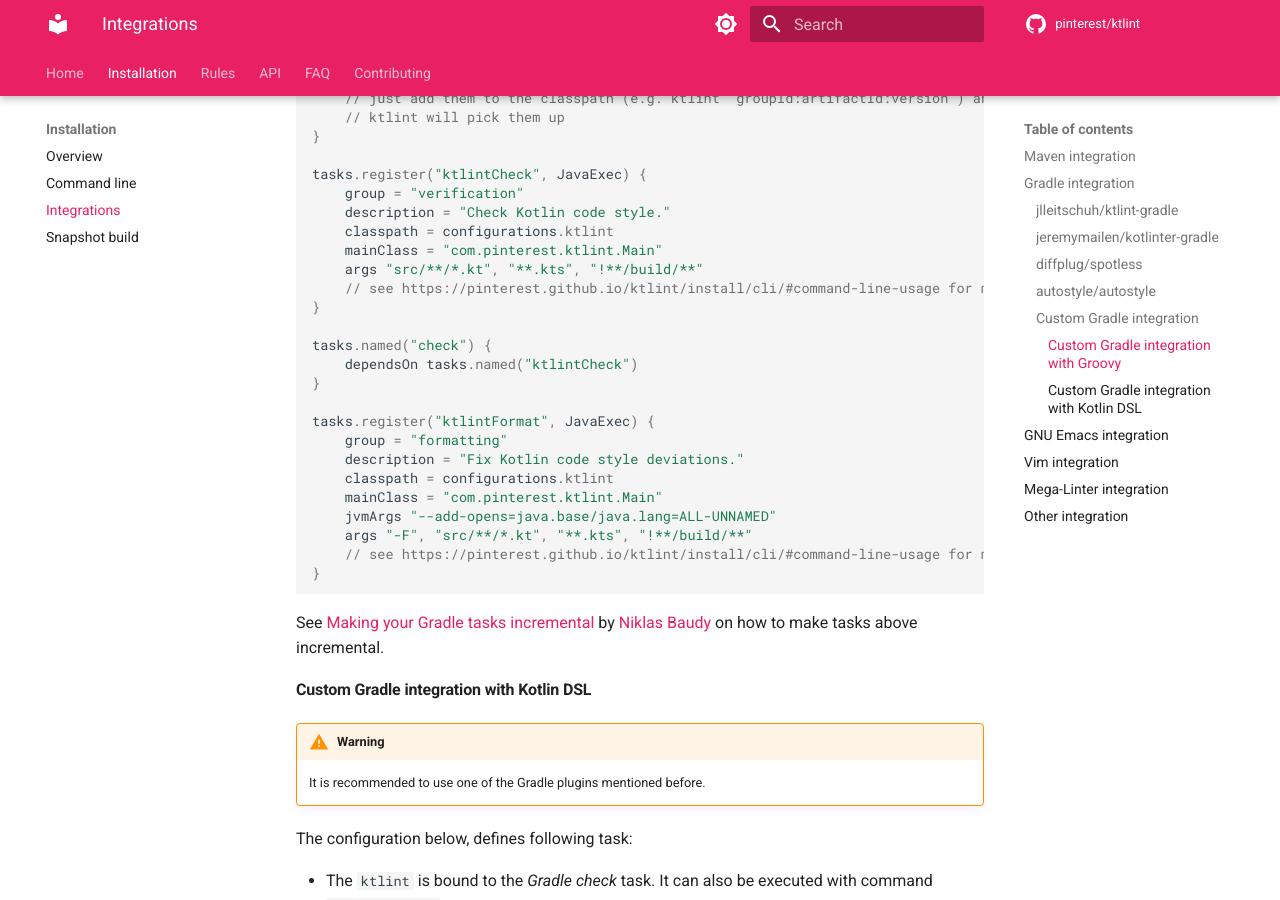
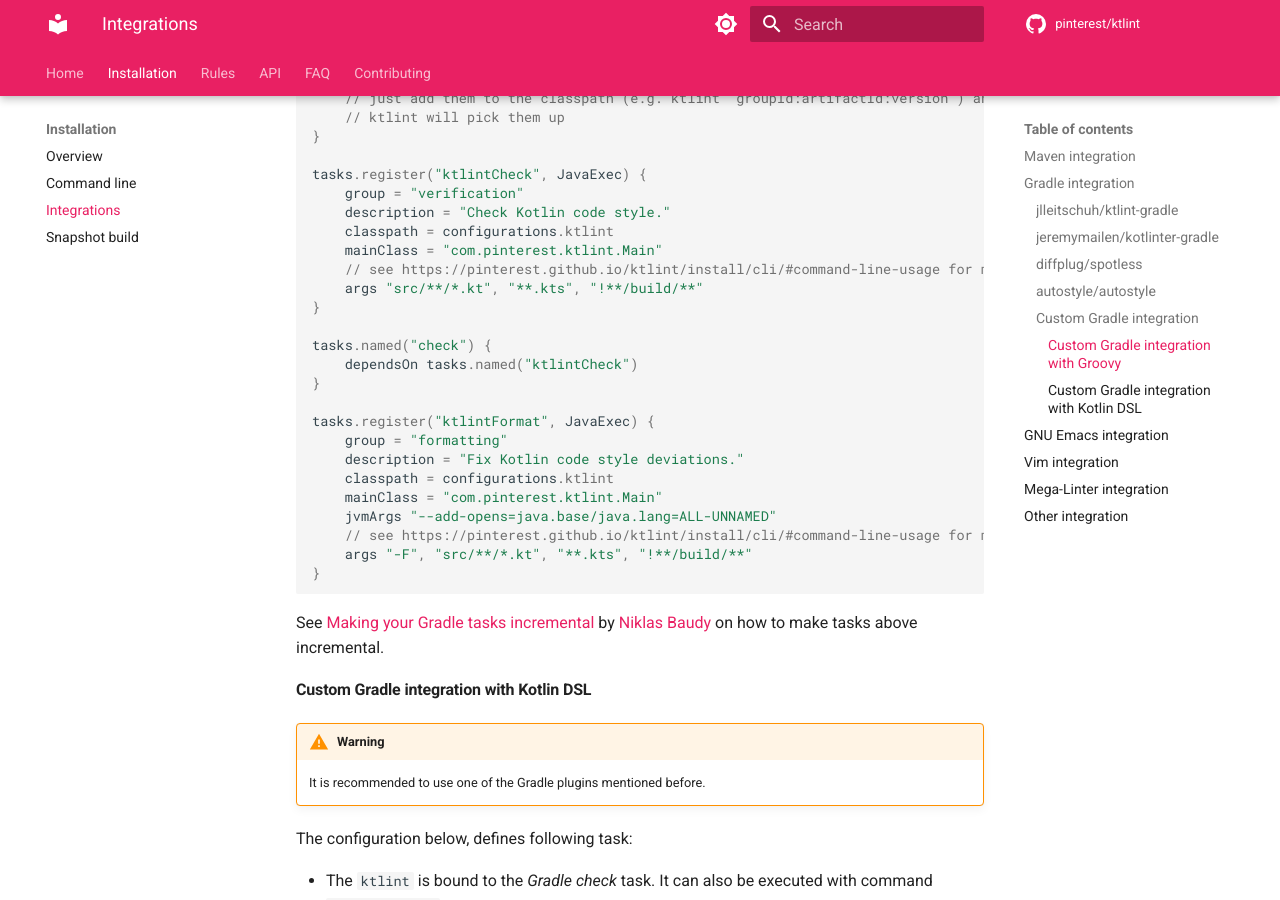
Before and after one commit to pinterest/ktlint, an MkDocs documentation site: the page built from docs/install/integrations.md, in a window 1280 px wide and 900 px high, scrolled down 3196 px. Built offline with MkDocs 1.6.1 and Material for MkDocs 9.7.7, drawn with Linux system fonts in a browser that asks for light colours; comment, search, counter and statistics services are not loaded.

Commit message:
Rearrange comments

````diff
--- a/docs/install/integrations.md
+++ b/docs/install/integrations.md
@@ -134,8 +134,8 @@ tasks.register("ktlintCheck", JavaExec) {
     description = "Check Kotlin code style."
     classpath = configurations.ktlint
     mainClass = "com.pinterest.ktlint.Main"
+    // see https://pinterest.github.io/ktlint/install/cli/#command-line-usage for more information
     args "src/**/*.kt", "**.kts", "!**/build/**"
-    // see https://pinterest.github.io/ktlint/install/cli/#command-line-usage for more information
 }
 
 tasks.named("check") {
@@ -148,8 +148,8 @@ tasks.register("ktlintFormat", JavaExec) {
     classpath = configurations.ktlint
     mainClass = "com.pinterest.ktlint.Main"
     jvmArgs "--add-opens=java.base/java.lang=ALL-UNNAMED"
+    // see https://pinterest.github.io/ktlint/install/cli/#command-line-usage for more information
     args "-F", "src/**/*.kt", "**.kts", "!**/build/**"
-    // see https://pinterest.github.io/ktlint/install/cli/#command-line-usage for more information
 }
 ```
 
````
